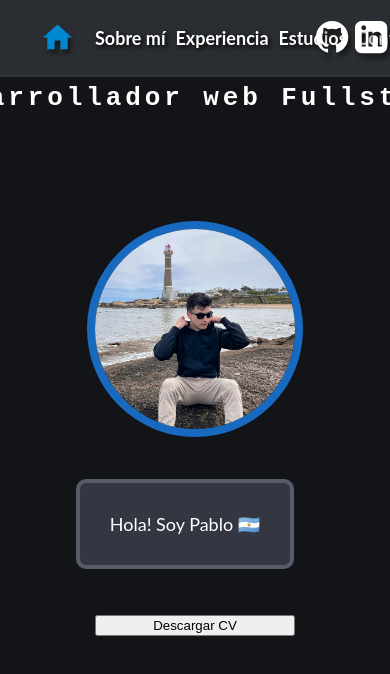
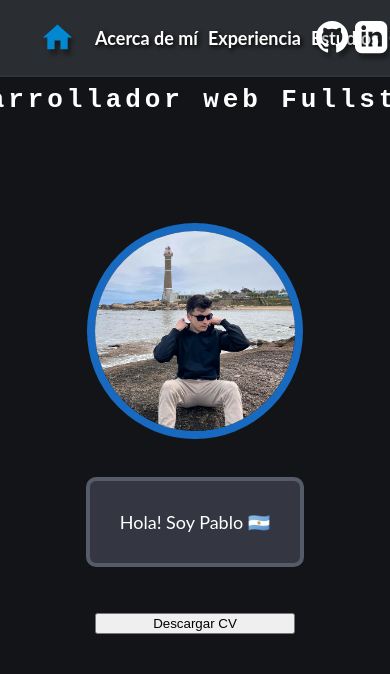
Before and after one commit to PabloT21/portfolio-website, a React (Vite) app: page / in a window 390 px wide. Shown: the top 674 px of the page. Built offline with nearby package versions, Linux system fonts and the light colour scheme.

Commit message:
Mejoras de contenido

```diff
--- a/src/App.css
+++ b/src/App.css
@@ -309,6 +309,8 @@ svg {
 
 .column1, .column2 {
     width: 100%;
+    display: flex;
+    justify-content: center;
 }
 
 
--- a/src/components/Inicio.jsx
+++ b/src/components/Inicio.jsx
@@ -10,7 +10,7 @@ export default class Inicio extends Component {
           <div style={{display:"flex", alignItems:"center", justifyContent:"center", flexDirection:"column"}}>
             <h1  id="header-title"> Pablo Terrone</h1>
             <div style={{margin: 0, marginBottom: "80px"}} className="typewriter">
-              <h1>"Desarrollador web Fullstack"</h1>
+              <h1>Desarrollador web Fullstack</h1>
             </div>
             <br></br>
             <div className="two-columns">
--- a/src/components/Menu.jsx
+++ b/src/components/Menu.jsx
@@ -31,7 +31,7 @@ const Menu = () => {
         <Link to="about">
           <div className='navMenu-item'>
             <div className='navMenu-icon'> </div>
-            <h1 className='navMenu-text'>Sobre mí</h1>
+            <h1 className='navMenu-text'>Acerca de mí</h1>
           </div>
         </Link>
 
```
